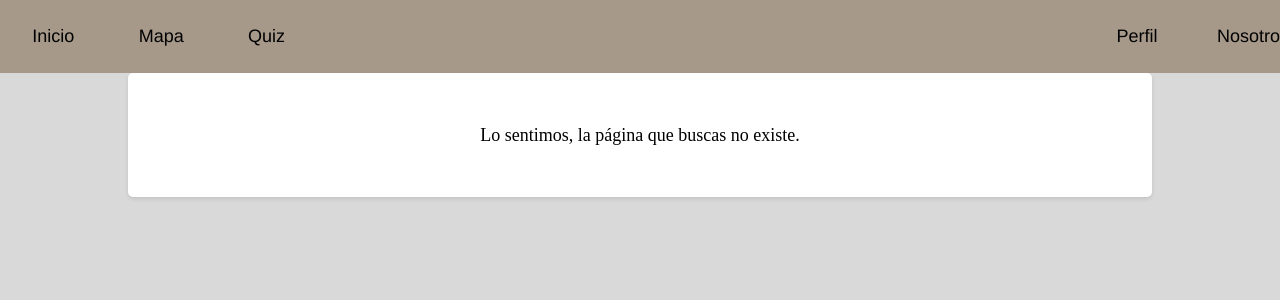
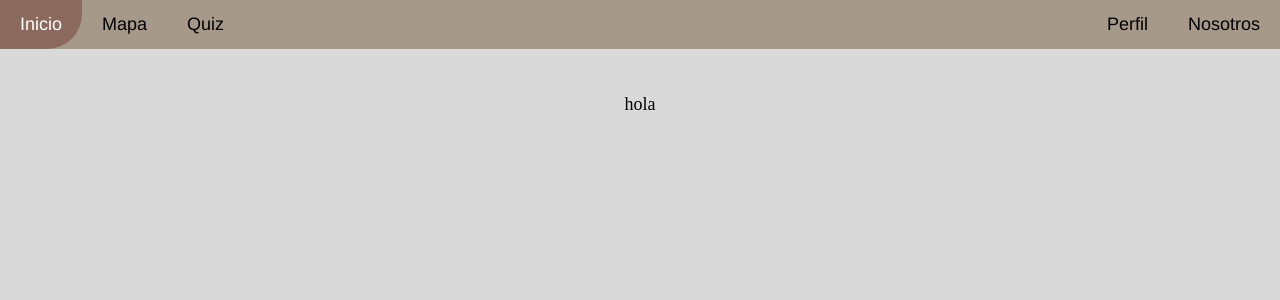
Before and after one commit to CamiloGs-univalle/proyect-Eart-Univale-PI, a React (Vite) app: page /erosion2 in a window 1280 px wide. Shown: the top 300 px of the page. Built offline with nearby package versions, Linux system fonts and the light colour scheme; no server answers.

Commit message:
pagina 2

```diff
--- a/src/Assets/Pages/Home/content/soil-erosion/contenido1/Contenido.jsx
+++ b/src/Assets/Pages/Home/content/soil-erosion/contenido1/Contenido.jsx
@@ -40,17 +40,17 @@ export const infoTiposErosion = (
         <div class="info-box2">
             <h3> Factores que Causan la Erosión </h3>
             <ul>
-                <li>
+                <li className="space">
                     Agua: Las lluvias intensas pueden arrastrar
                     partículas de suelo. Los ríos y torrentes también
                     pueden generar erosión cuando fluyen rápidamente.
                 </li>
-                <li>
+                <li className="space">
                     Viento: En zonas secas, el viento puede levantar
                     y transportar partículas de suelo, especialmente
                     cuando el suelo está desnudo y sin vegetación.
                 </li>
-                <li>
+                <li className="space">
                     Actividad Humana: La deforestación, la agricultura
                     intensiva, y la construcción sin prácticas adecuadas
                     de manejo del agua son responsables de la aceleración
--- a/src/Assets/Pages/Home/content/soil-erosion/contenido1/contenido.css
+++ b/src/Assets/Pages/Home/content/soil-erosion/contenido1/contenido.css
@@ -111,6 +111,6 @@ h3 {
     margin: 10px;
     color: #8C695D  ; /* Color del título */
 }
-li{
+.space{
     margin: 5%;
 }
--- a/src/Assets/Pages/Home/content/soil-erosion/contenido1/erosion.css
+++ b/src/Assets/Pages/Home/content/soil-erosion/contenido1/erosion.css
@@ -1,4 +1,4 @@
 .primeraParte, .segundaParte, .terceraParte {
-    margin-bottom: 40px; /* Espaciado entre secciones */
+    margin-bottom: 10px; /* Espaciado entre secciones */
     padding: 20px; /* Opcional: Espaciado interno */
 }
--- a/src/Assets/Pages/Home/content/soil-erosion/contenido1/erosion.jsx
+++ b/src/Assets/Pages/Home/content/soil-erosion/contenido1/erosion.jsx
@@ -3,6 +3,7 @@ import React from "react";
 import { erosion, infoErosion, infoTiposErosion } from "./Contenido";
 import { modelcanvados, modelcanvauno } from "./modelocanvas/ModelsCanvas";
 import Header from "../../../../Header/Header";
+import { Link } from "react-router-dom";
 
 
 const Erosion = () => {
@@ -20,6 +21,8 @@ const Erosion = () => {
                 {infoTiposErosion}
                 {modelcanvados}
             </div>
+            <Link to ="/erosion2" >erosss</Link>
+
         </div>
     );
 };
--- a/src/Assets/Pages/Home/content/soil-erosion/contenido2/contenidoUno.jsx
+++ b/src/Assets/Pages/Home/content/soil-erosion/contenido2/contenido2.jsx
@@ -1,4 +1,4 @@
-import "./contenido.css";
+import "../contenido1/Contenido.css";
 
 export const Agua = (
     <>
--- /dev/null
+++ b/src/Assets/Pages/Home/content/soil-erosion/contenido2/erosion2.jsx
@@ -0,0 +1,17 @@
+import Header from "../../../../Header/Header";
+import React from "react";
+
+
+
+const Erosion2 = () => {
+    return (
+        <div>
+            <Header />
+            <div className="primeraParte">
+                <p>hola</p>
+            </div>
+        </div>
+    );
+};
+
+export default Erosion2;
--- a/src/main.jsx
+++ b/src/main.jsx
@@ -13,6 +13,7 @@ import We from './Assets/Pages/Home/nosotros/we';
 import Typesm from './Assets/Pages/Home/content/improper-waste-management/seccions/Types';
 import Quiz from './Assets/Pages/quiz/quiz';
 import Erosion from './Assets/Pages/Home/content/soil-erosion/contenido1/erosion';
+import Erosion2 from './Assets/Pages/Home/content/soil-erosion/contenido2/erosion2';
 
 
 
@@ -22,6 +23,7 @@ const router = createBrowserRouter([
   { path: "/Introduction",element: <Home />,},
   { path: "/Map",element: <Map />,},
   { path: "/soil-erosion",element: <Erosion />,},
+  { path: "/erosion2",element: <Erosion2 />,},
   { path: "/deforestation",element: <Deforestation />,},
   { path: "/management",element: <Management />,},
   { path: "/Typesm",element: <Typesm />,},
```
